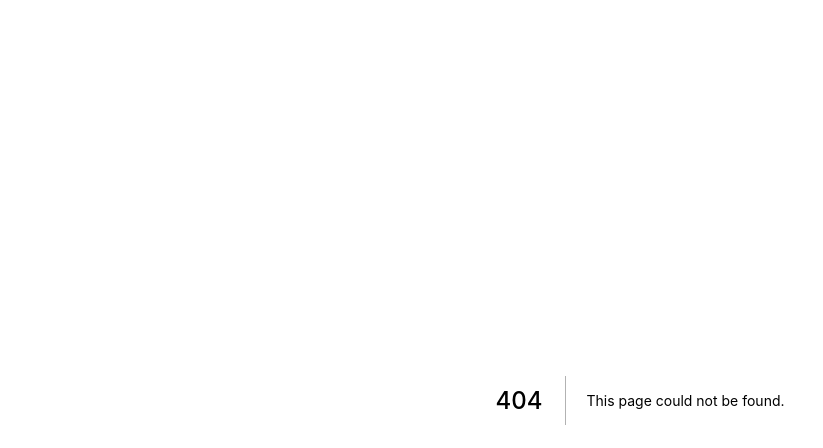
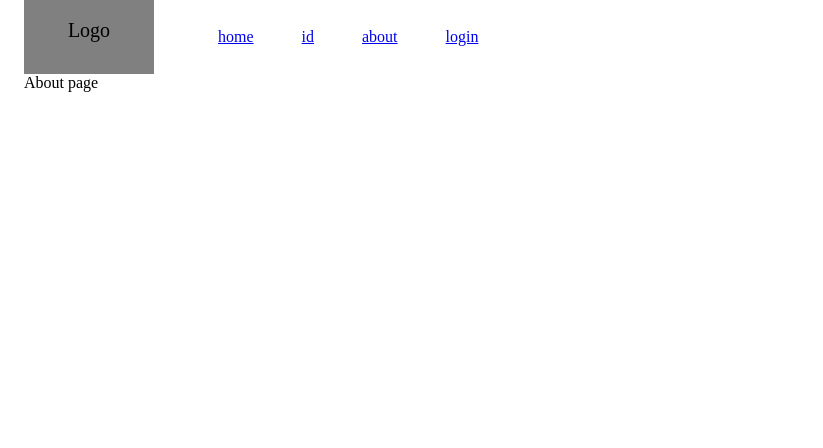
Before and after one commit to beDenz/next-js-test, a Next.js app: page /about in a window 1280 px wide. Before the commit this address had no page. Shown: the top 448 px of the page, without its empty margins (0-823 px from the left). Built offline with nearby package versions, Linux system fonts and the light colour scheme.

Commit message:
#0000 init

```diff
--- /dev/null
+++ b/components/layout/Layout.tsx
@@ -0,0 +1,36 @@
+import Head from 'next/head'
+import { Container } from '@material-ui/core'
+import { NavMenu } from '../nav-menu/Nav-menu'
+import { Logo } from '../logo/Logo'
+import { ReactNode } from 'react'
+
+import { MenuItem } from 'types/types'
+
+function Layout({
+  children,
+  menuItem,
+}: {
+  children: ReactNode
+  menuItem: MenuItem[]
+}): JSX.Element {
+  return (
+    <Container>
+      <Head>
+        <title>Create Next App</title>
+        {/* <link rel="icon" href="/favicon.ico" /> */}
+        <link
+          rel="stylesheet"
+          href="https://fonts.googleapis.com/css?family=Roboto:300,400,500,700&display=swap"
+        />
+      </Head>
+      <header className="header">
+        <Logo />
+        <NavMenu list={menuItem} />
+      </header>
+      <main>{children}</main>
+      <footer></footer>
+    </Container>
+  )
+}
+
+export { Layout }
--- /dev/null
+++ b/components/logo/Logo.module.scss
@@ -0,0 +1,10 @@
+.logo {
+  width: 130px;
+  text-align: center;
+  background-color: gray;
+
+  span {
+    font-size: 20px;
+    line-height: 60px;
+  }
+}
--- /dev/null
+++ b/components/logo/Logo.tsx
@@ -0,0 +1,12 @@
+import styles from './Logo.module.scss'
+import Link from 'next/link'
+
+const Logo: React.FC = () => (
+  <Link href="/">
+    <div className={styles.logo}>
+      <span>Logo</span>
+    </div>
+  </Link>
+)
+
+export { Logo }
--- /dev/null
+++ b/components/nav-menu/Nav-menu.module.scss
@@ -0,0 +1,7 @@
+.navMenu {
+  display: flex;
+}
+
+.nav-menu-item {
+  padding: 12px 24px;
+}
--- /dev/null
+++ b/components/nav-menu/Nav-menu.tsx
@@ -0,0 +1,28 @@
+import styles from './Nav-menu.module.scss'
+import Link from 'next/link'
+
+interface MenuItem {
+  id: number
+  link: string
+  title: string
+}
+
+const NavMenuItem: React.FC<MenuItem> = ({ id, link, title }) => {
+  return (
+    <li className={styles['nav-menu-item']}>
+      <Link href={link}>{title}</Link>
+    </li>
+  )
+}
+
+const NavMenu: React.FC<{ list: MenuItem[] }> = ({ list }): JSX.Element => {
+  return (
+    <ul className={styles.navMenu}>
+      {list.map(({ id, link, title }) => (
+        <NavMenuItem id={id} link={link} title={title} key={id} />
+      ))}
+    </ul>
+  )
+}
+
+export { NavMenu }
--- /dev/null
+++ b/pages/_app.tsx
@@ -0,0 +1,7 @@
+import '../styles/global.scss'
+
+function App({ Component, pageProps }) {
+  return <Component {...pageProps} />
+}
+
+export default App
--- /dev/null
+++ b/pages/about.tsx
@@ -0,0 +1,25 @@
+import { Layout } from 'components/layout/Layout'
+
+function About({ menuItem }): JSX.Element {
+  return (
+    <Layout menuItem={menuItem}>
+      <div>About page</div>
+    </Layout>
+  )
+}
+
+export async function getStaticProps() {
+  const res = await fetch('http://localhost:3000/api/main')
+
+  const result = await res.json()
+
+  const { menuItem } = result
+
+  return {
+    props: {
+      menuItem,
+    },
+  }
+}
+
+export default About
--- /dev/null
+++ b/pages/api/main.ts
@@ -0,0 +1,32 @@
+// Next.js API route support: https://nextjs.org/docs/api-routes/introduction
+
+import { NextApiRequest, NextApiResponse } from 'next'
+
+const menuItem = [
+  {
+    id: 1,
+    link: '/',
+    title: 'home',
+  },
+  {
+    id: 2,
+    link: '/',
+    title: 'id',
+  },
+  {
+    id: 3,
+    link: '/about',
+    title: 'about',
+  },
+  {
+    id: 4,
+    link: '/',
+    title: 'login',
+  },
+]
+
+const handler = (req: NextApiRequest, res: NextApiResponse) => {
+  res.status(200).json({ menuItem })
+}
+
+export default handler
--- /dev/null
+++ b/styles/global.scss
@@ -0,0 +1,17 @@
+body,
+html {
+  margin: 0;
+  padding: 0;
+  min-height: 100vh;
+  font-size: 16px;
+  font-size: Roboto, sans-serif;
+}
+
+ul,
+ol {
+  list-style: none;
+}
+
+.header {
+  display: flex;
+}
--- /dev/null
+++ b/types/types.ts
@@ -0,0 +1,5 @@
+export interface MenuItem {
+    id: number
+    link: string
+    title: string
+}
```
